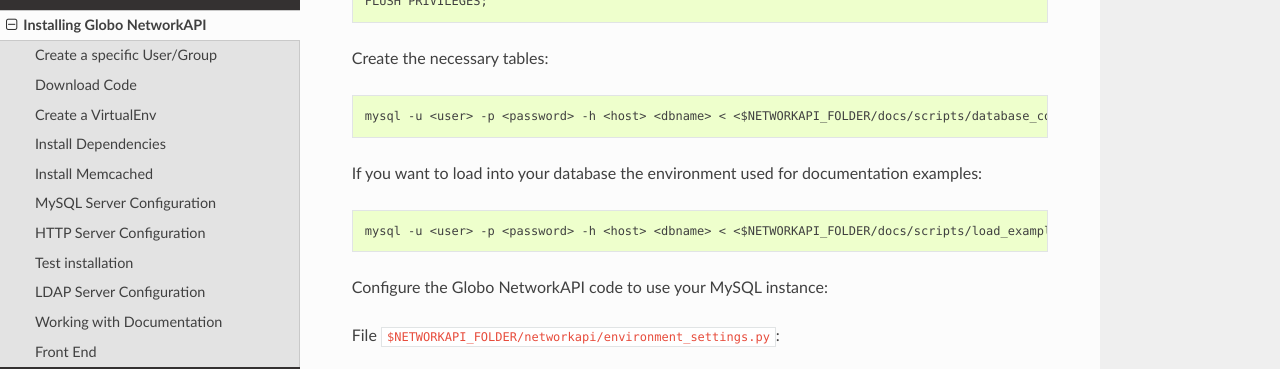
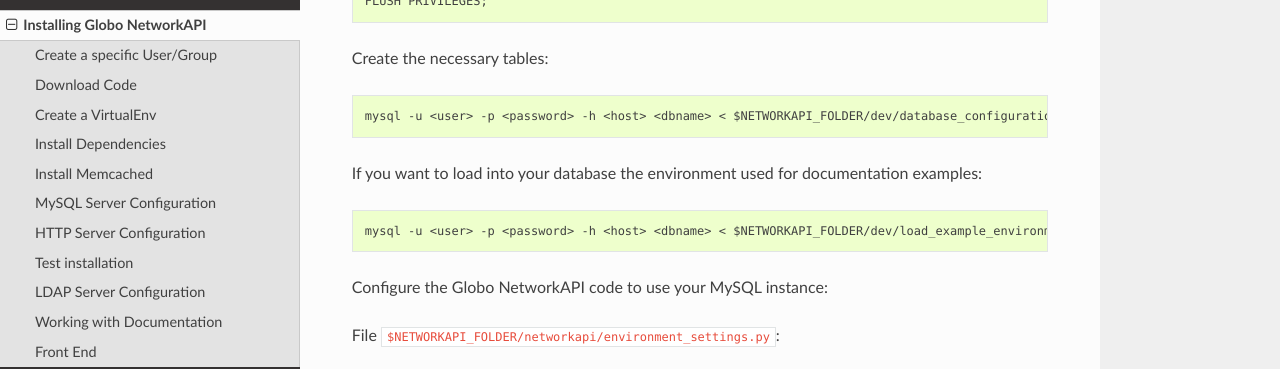
Before and after one commit to globocom/GloboNetworkAPI, a Sphinx documentation site: the page built from docs/install.rst, in a window 1280 px wide and 900 px high, scrolled down 2090 px. Shown: the part 151-520 px from the top of the window. Built offline with Sphinx 7.4.7 and the Read the Docs theme 2.0.0, drawn with Linux system fonts in a browser that asks for light colours.

Commit message:
Changing documentation regarding databse configuration fix #15

```diff
--- a/docs/install.rst
+++ b/docs/install.rst
@@ -107,11 +107,11 @@
 
 Create the necessary tables::
 
-	mysql -u <user> -p <password> -h <host> <dbname> < <$NETWORKAPI_FOLDER/docs/scripts/database_configuration.sql
+	mysql -u <user> -p <password> -h <host> <dbname> < $NETWORKAPI_FOLDER/dev/database_configuration.sql
 
 If you want to load into your database the environment used for documentation examples::
 
-	mysql -u <user> -p <password> -h <host> <dbname> < <$NETWORKAPI_FOLDER/docs/scripts/load_example_environment.sql
+	mysql -u <user> -p <password> -h <host> <dbname> < $NETWORKAPI_FOLDER/dev/load_example_environment.sql
 
 Configure the Globo NetworkAPI code to use your MySQL instance:
 
```
